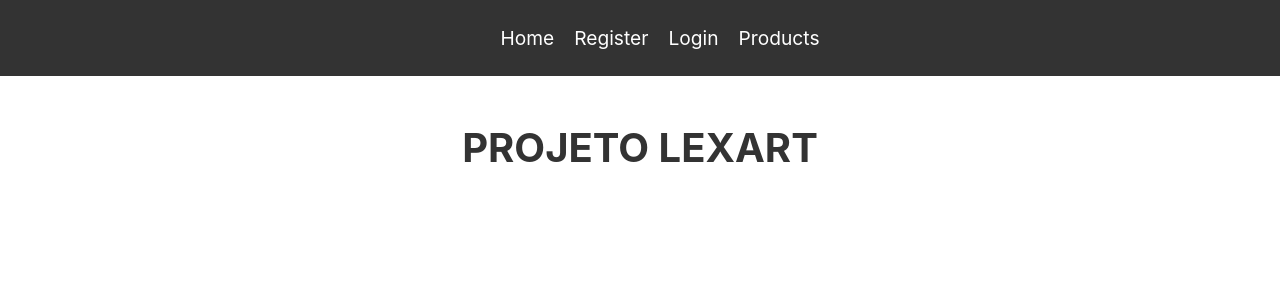
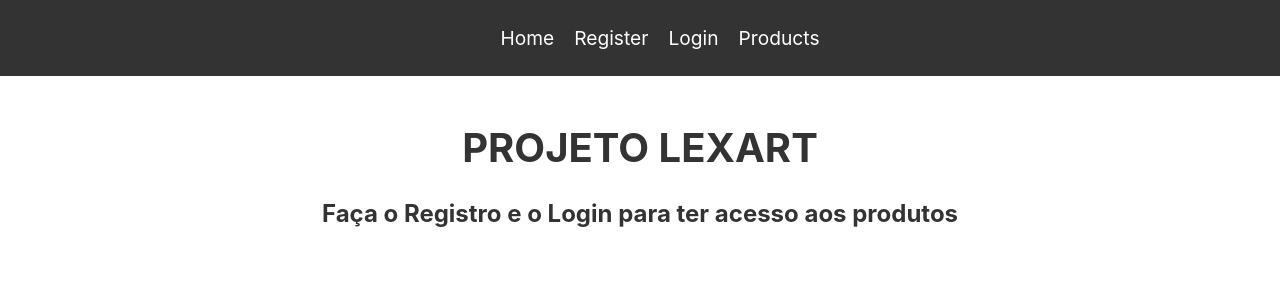
Before and after one commit to LucasRamosLobo/lexart-front, a React (Create React App) app: page / in a window 1280 px wide. Shown: the top 300 px of the page. Built offline with nearby package versions, Linux system fonts and the light colour scheme.

Commit message:
feat: da instruções na homepage

```diff
--- a/src/pages/HomePage.js
+++ b/src/pages/HomePage.js
@@ -8,7 +8,7 @@ const HomePage = () => {
       <Header />
       <div className="content" style={contentStyle}>
         <h1 style={titleStyle}>PROJETO LEXART</h1>
-
+        <h2 style={subtitleStyle}>Faça o Registro e o Login para ter acesso aos produtos</h2>
       </div>
     </div>
   );
@@ -23,5 +23,9 @@ const titleStyle = {
   fontSize: '2.5em',
   color: '#333',
 };
+const subtitleStyle = {
+    fontSize: '1.5em',
+    color: '#333',
+  };
 
 export default HomePage;
```
